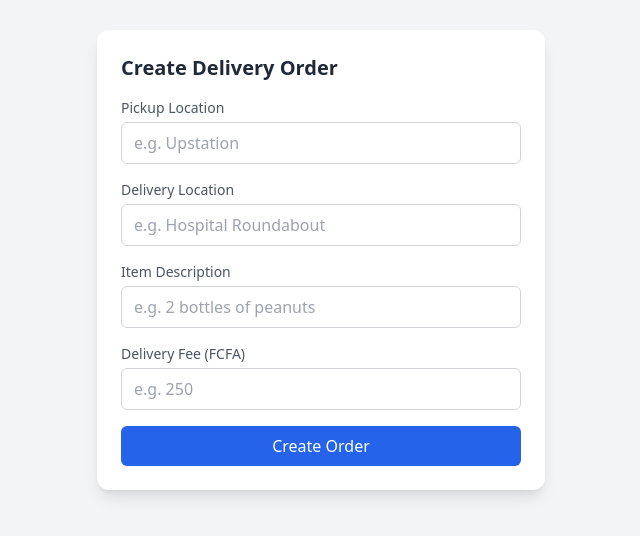
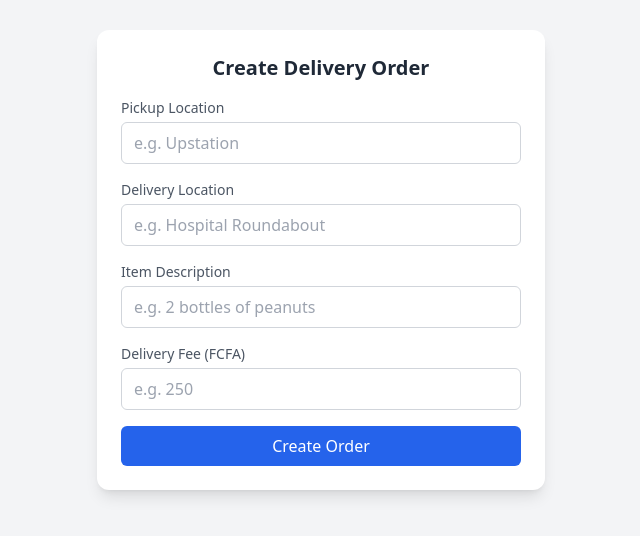
Before and after one commit to Sammi-Drums/CustomerDeliveryAgency, a React (Vite) app: page / in a window 1280 px wide. Shown: the part 140-676 px from the top of the page, without its empty margins (319-959 px from the left). Built offline with nearby package versions, Linux system fonts and the light colour scheme.

Commit message:
customer order form has been created

```diff
--- a/index.html
+++ b/index.html
@@ -1,13 +1,16 @@
 <!doctype html>
 <html lang="en">
+
 <head>
   <meta charset="UTF-8" />
   <link rel="icon" type="image/svg+xml" href="/vite.svg" />
   <meta name="viewport" content="width=device-width, initial-scale=1.0" />
   <title>customer-delivery-agency</title>
 </head>
+
 <body>
   <div id="root"></div>
   <script type="module" src="/src/main.jsx"></script>
 </body>
+
 </html>
--- a/src/pages/CreateOrder.jsx
+++ b/src/pages/CreateOrder.jsx
@@ -2,7 +2,7 @@
   return (
     <div className="min-h-screen bg-gray-100 p-4 flex items-center justify-center">
       <div className="w-full max-w-md bg-white rounded-xl shadow-lg p-6">
-        <h2 className="text-xl font-bold text-gray-800 mb-4">
+        <h2 className="text-xl font-bold text-center text-gray-800 mb-4">
           Create Delivery Order
         </h2>
 
```
Lines whose indentation alone changed are shown as unchanged.
